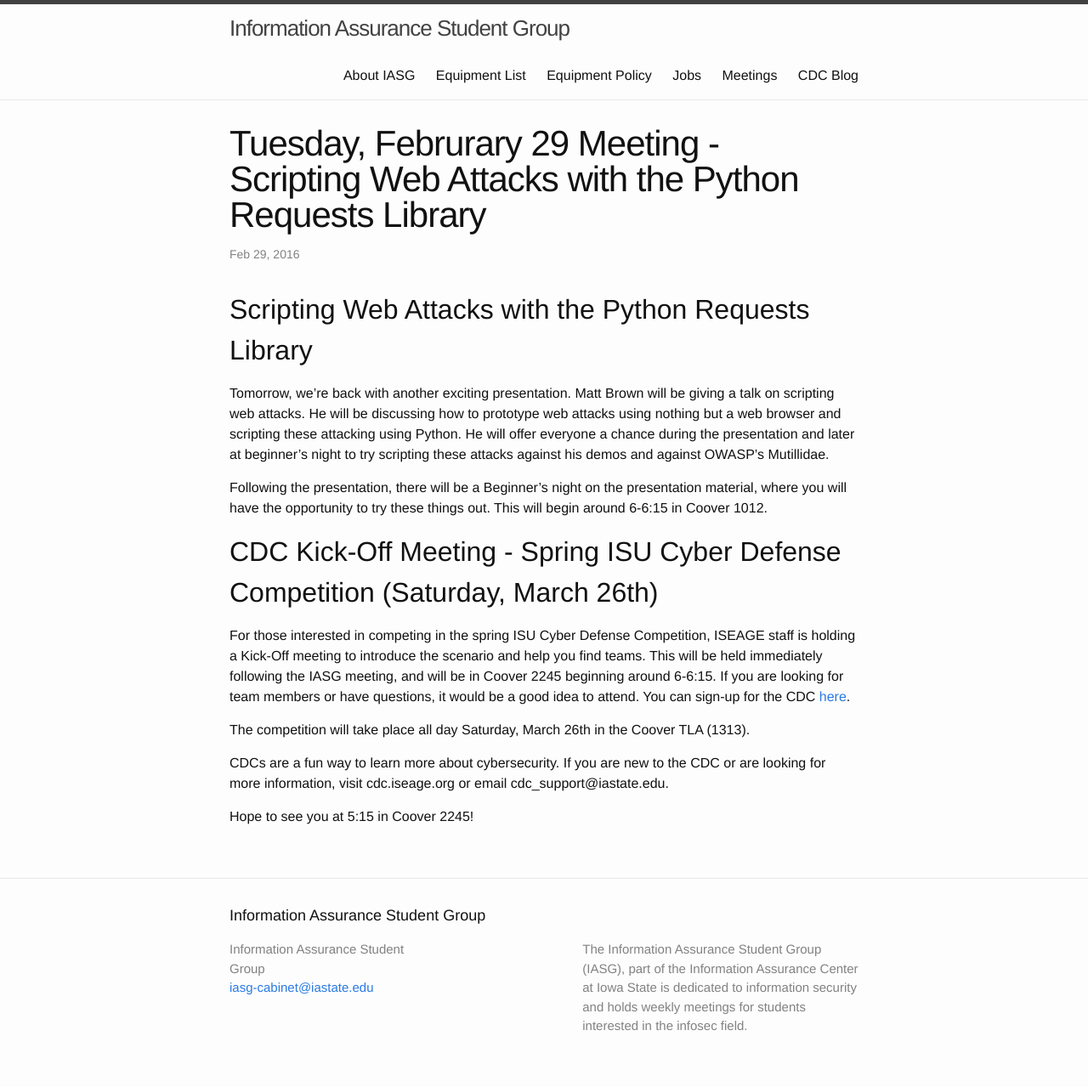
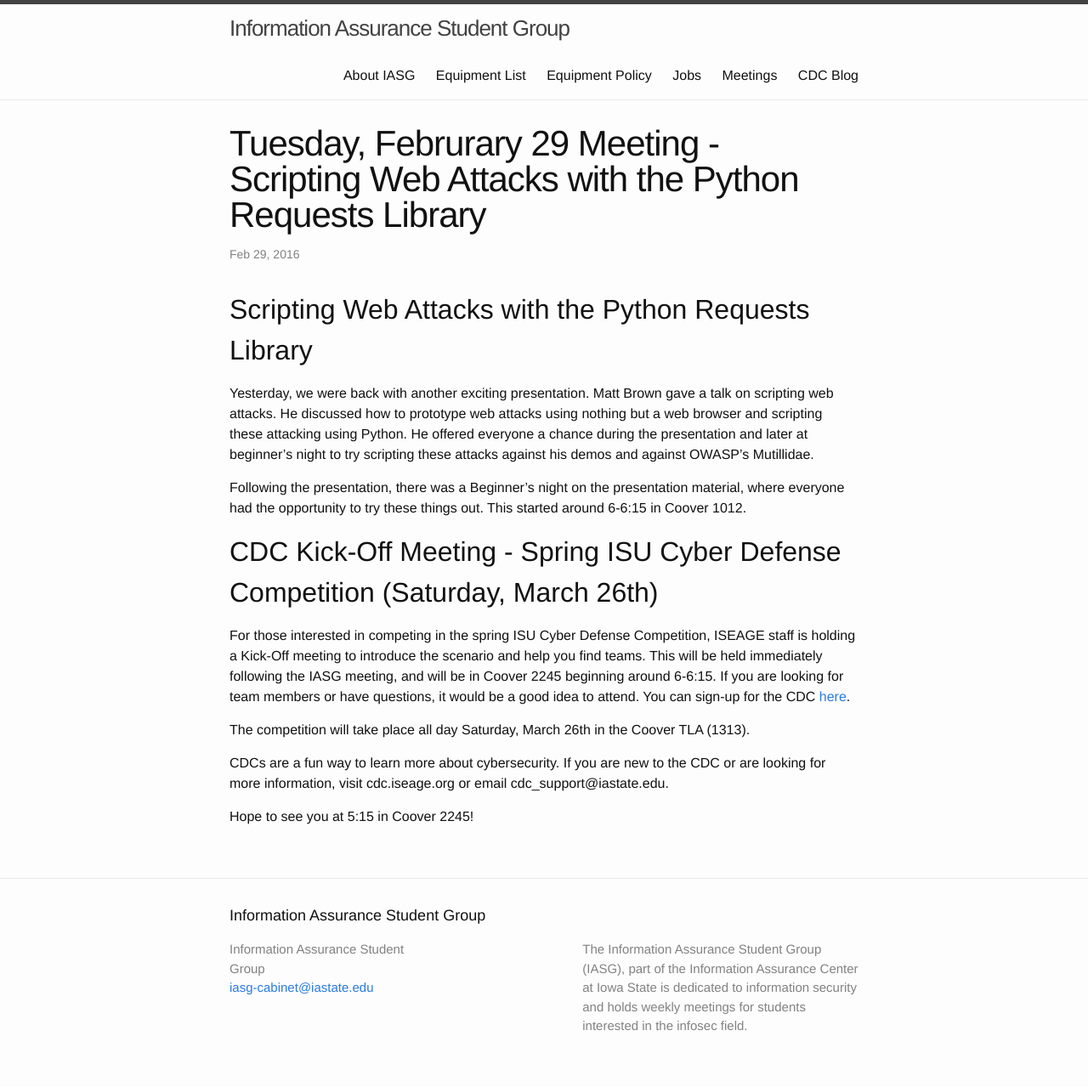
Before and after one commit to IASG/iasg.github.io, a Jekyll site: the page built from _posts/2016-02-29-meeting.markdown, in a window 1280 px wide. Shown: the whole page at 85% size. Built offline with Jekyll 4.4.1, drawn with Linux system fonts in a browser that asks for light colours.

Commit message:
Update 2016-02-29-meeting.markdown

```diff
--- a/_posts/2016-02-29-meeting.markdown
+++ b/_posts/2016-02-29-meeting.markdown
@@ -4,14 +4,14 @@
 date:   2016-02-29 14:22:05
 categories: meetings
 excerpt: >
-  Tomorrow, we're back with another exciting presentation. Matt Brown will be giving a talk on scripting web attacks.
+  Yesterday, we were back with another exciting presentation. Matt Brown gave a talk on scripting web attacks.
 ---
 Scripting Web Attacks with the Python Requests Library
 -------------------
-Tomorrow, we're back with another exciting presentation. Matt Brown will be giving a talk on scripting web attacks.
-He will be discussing how to prototype web attacks using nothing but a web browser and scripting these attacking using Python. He will offer everyone a chance during the presentation and later at beginner's night to try scripting these attacks against his demos and against OWASP's Mutillidae.
+Yesterday, we were back with another exciting presentation. Matt Brown gave a talk on scripting web attacks.
+He discussed how to prototype web attacks using nothing but a web browser and scripting these attacking using Python. He offered everyone a chance during the presentation and later at beginner's night to try scripting these attacks against his demos and against OWASP's Mutillidae.
 
-Following the presentation, there will be a Beginner's night on the presentation material, where you will have the opportunity to try these things out. This will begin around 6-6:15 in Coover 1012.
+Following the presentation, there was a Beginner's night on the presentation material, where everyone had the opportunity to try these things out. This started around 6-6:15 in Coover 1012.
 
 
 CDC Kick-Off Meeting - Spring ISU Cyber Defense Competition (Saturday, March 26th)
```
